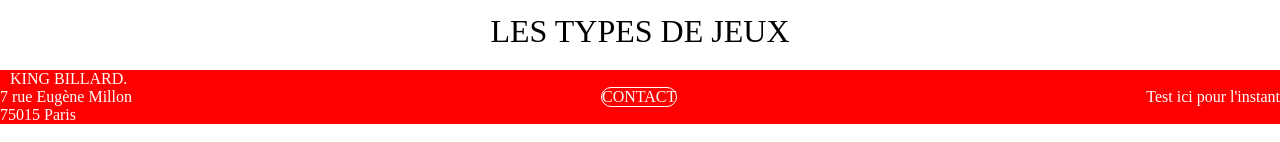
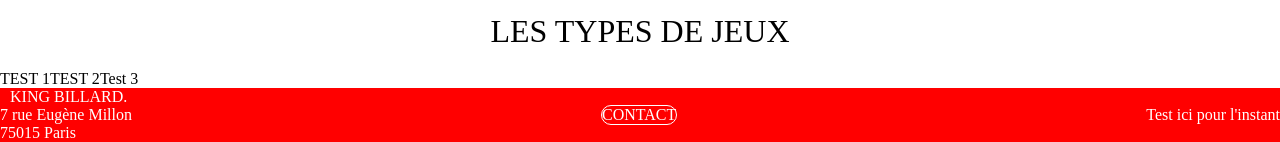
Before and after one commit to MehdiEscudero/King-Billard, a React (Create React App) app: page / in a window 1280 px wide. Shown: the part 1293-1435 px from the top of the page. Built offline with nearby package versions, Linux system fonts and the light colour scheme.

Commit message:
Games component created & json games as well

```diff
--- a/src/Container.js
+++ b/src/Container.js
@@ -3,6 +3,7 @@ import "./style/container.css";
 import homepage from "./images/homepage.svg";
 import Section from "./Section";
 import data from "../src/billards.json";
+import Games from "./Games";
 
 
 class Container extends React.Component {
@@ -36,6 +37,7 @@ class Container extends React.Component {
 
 
           <div className="types">LES TYPES DE JEUX</div>
+          <Games />
         </div>
       </div>
     );
--- /dev/null
+++ b/src/Games.js
@@ -0,0 +1,17 @@
+import React from "react";
+
+class Games extends React.Component {
+    render() {
+        return (
+            <div className="gamesContainer">
+                <div className="games">TEST 1
+                </div>
+                <div className="paintings">TEST 2</div>
+                <div className="paintor">Test 3</div>
+            </div>
+
+        )
+    }
+}
+
+export default Games;
```
Also changed, not shown: src/games.json (added, +25 -0 lines).
